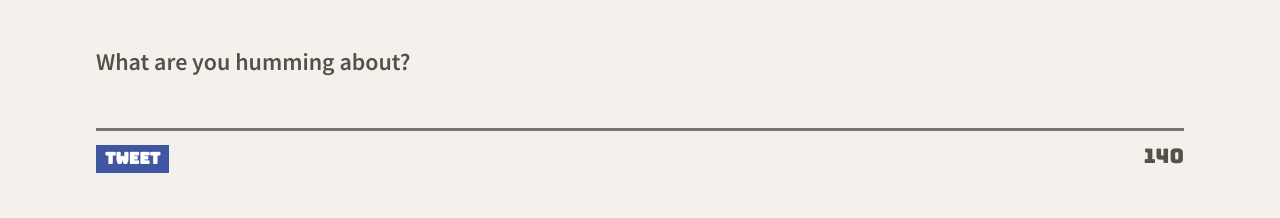
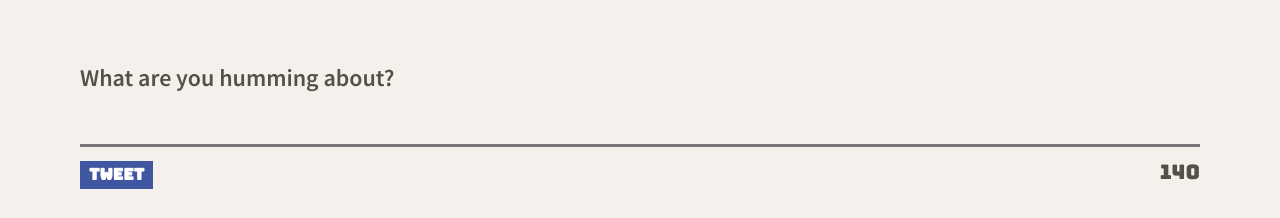
Before and after one commit to todd-demone/tweeter, a website: page public/index.html in a window 1280 px wide. Shown: the part 520-738 px from the top of the page. Drawn offline with nearby package versions, Linux system fonts and the light colour scheme; grey boxes are pictures that could not be loaded.

Commit message:
change section's outer padding values

```diff
--- a/public/styles/new-tweet.css
+++ b/public/styles/new-tweet.css
@@ -1,5 +1,5 @@
 .new-tweet {
-  padding: 3rem 2rem 2rem;
+  padding: 4rem 1rem 0;
 }
 
 .new-tweet form label {
```
